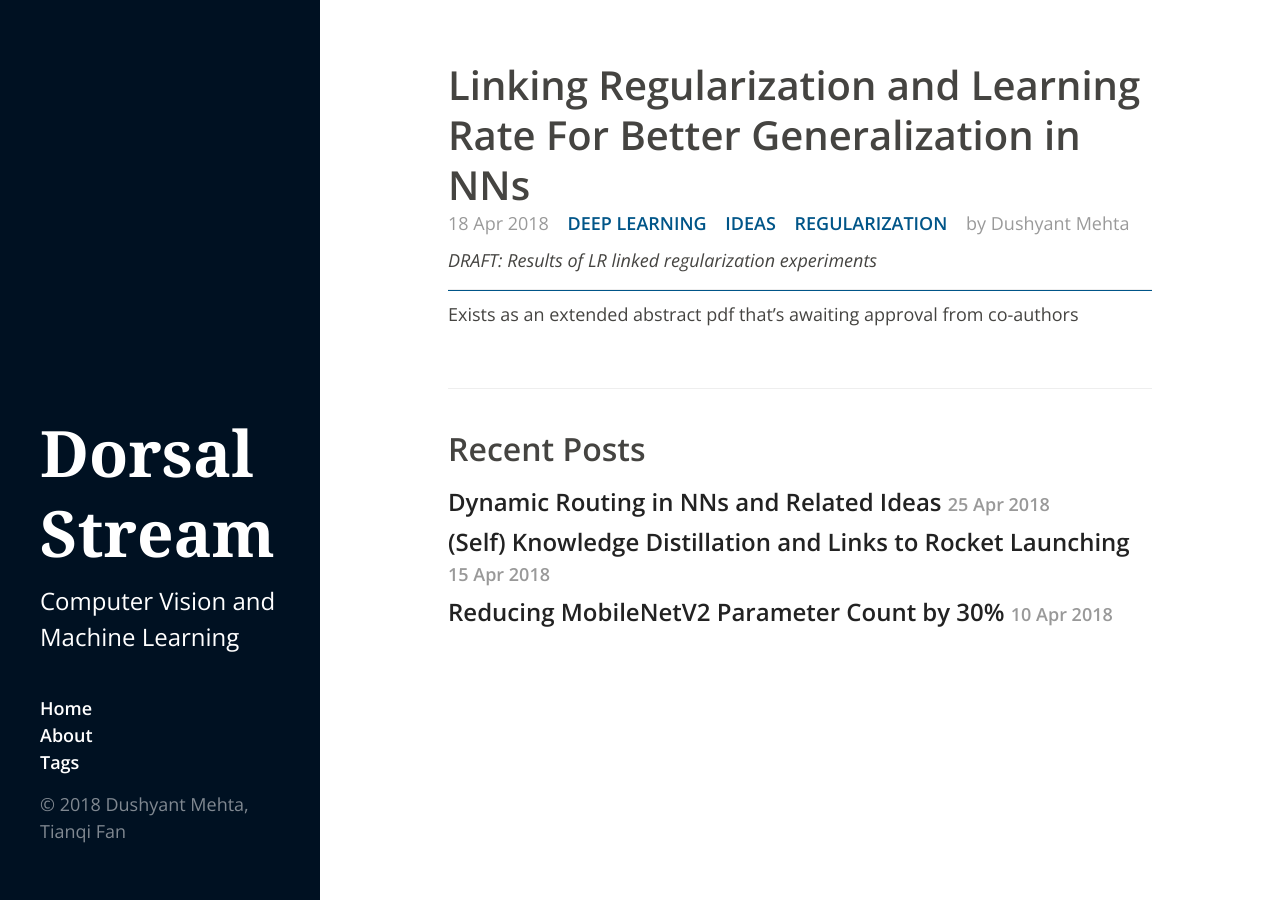
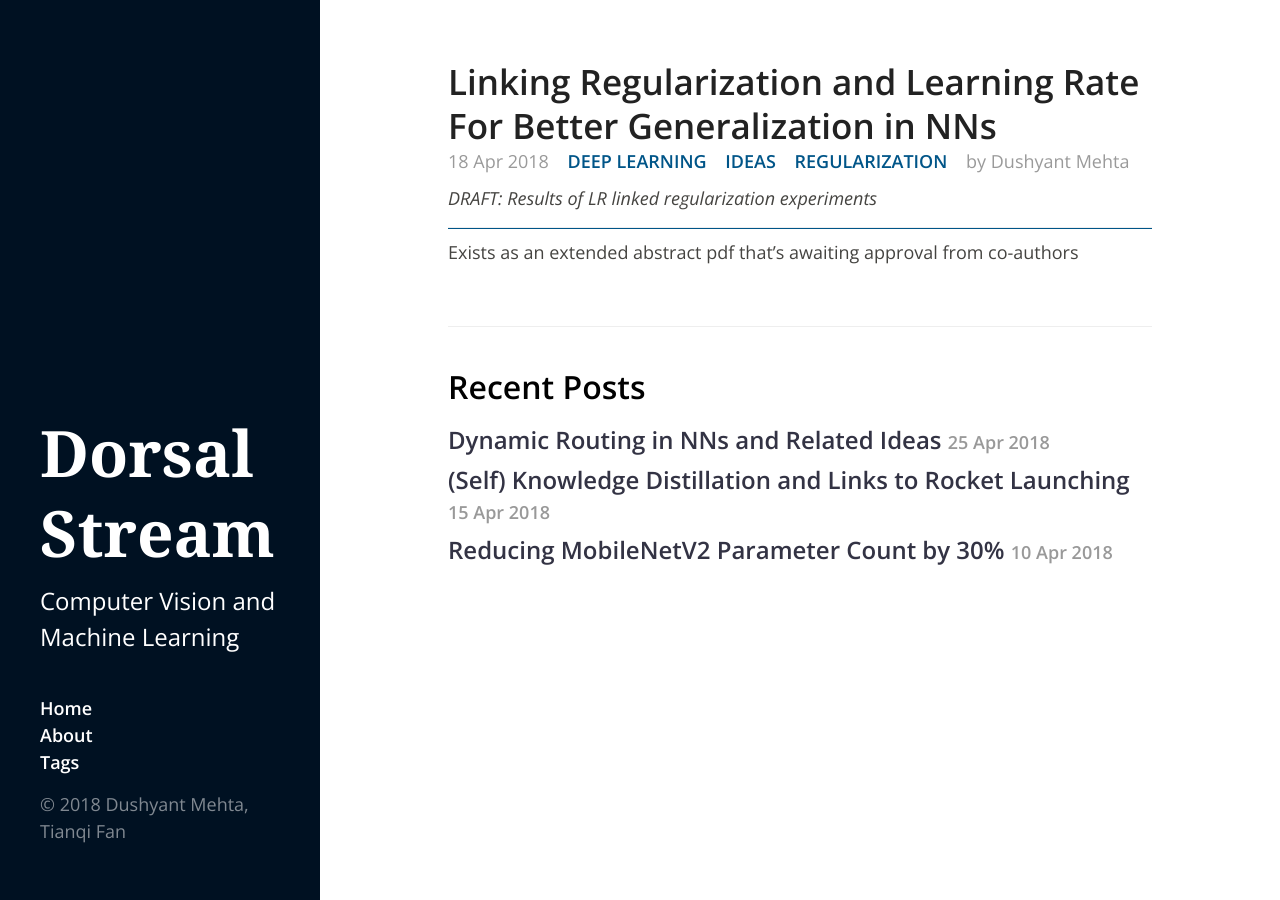
Before and after one commit to dorsalstream/dorsalstream.github.io, a Jekyll site: the page built from _posts/2018-04-18-LR_Linked_Regularization.md, in a window 1280 px wide. Built offline with Jekyll 4.4.1, drawn with Linux system fonts in a browser that asks for light colours; comment, search, counter and statistics services are not loaded.

Commit message:
some style updates

```diff
--- a/public/css/hyde.css
+++ b/public/css/hyde.css
@@ -74,6 +74,7 @@
 }
 h1 {
   font-size: 40px;
+  color: #222;
 }
 h2 {
   margin-top: 20px;
@@ -230,7 +231,7 @@
 
 a {
   font-weight: 600;
-  color: #222;
+  color: #334;
   text-decoration: none;
 }
 a:hover,
@@ -262,6 +263,7 @@
 .masthead h1 {
   margin-top: 0;
   font-family: Georgia;
+  color: #fff;
 }
 .masthead .lead {
   margin-bottom: 0;
@@ -348,6 +350,9 @@
 .post {
   margin-bottom: 40px;
 }
+.post h1 {
+  font-size: 35px;
+}
 @media (min-width: 990px) {
   .post {
     margin-bottom: 60px;
@@ -366,6 +371,7 @@
   padding-top: 20px;
   padding-bottom: 40px;
   border-top: 1px solid #eee;
+  color: #000;
 }
 .related-posts {
   padding-left: 0;
@@ -379,7 +385,7 @@
   color: #999;
 }
 .related-posts li a:hover {
-  color: #000;
+  color: #557;
   text-decoration: none;
 }
 .related-posts li a:hover small {
```
